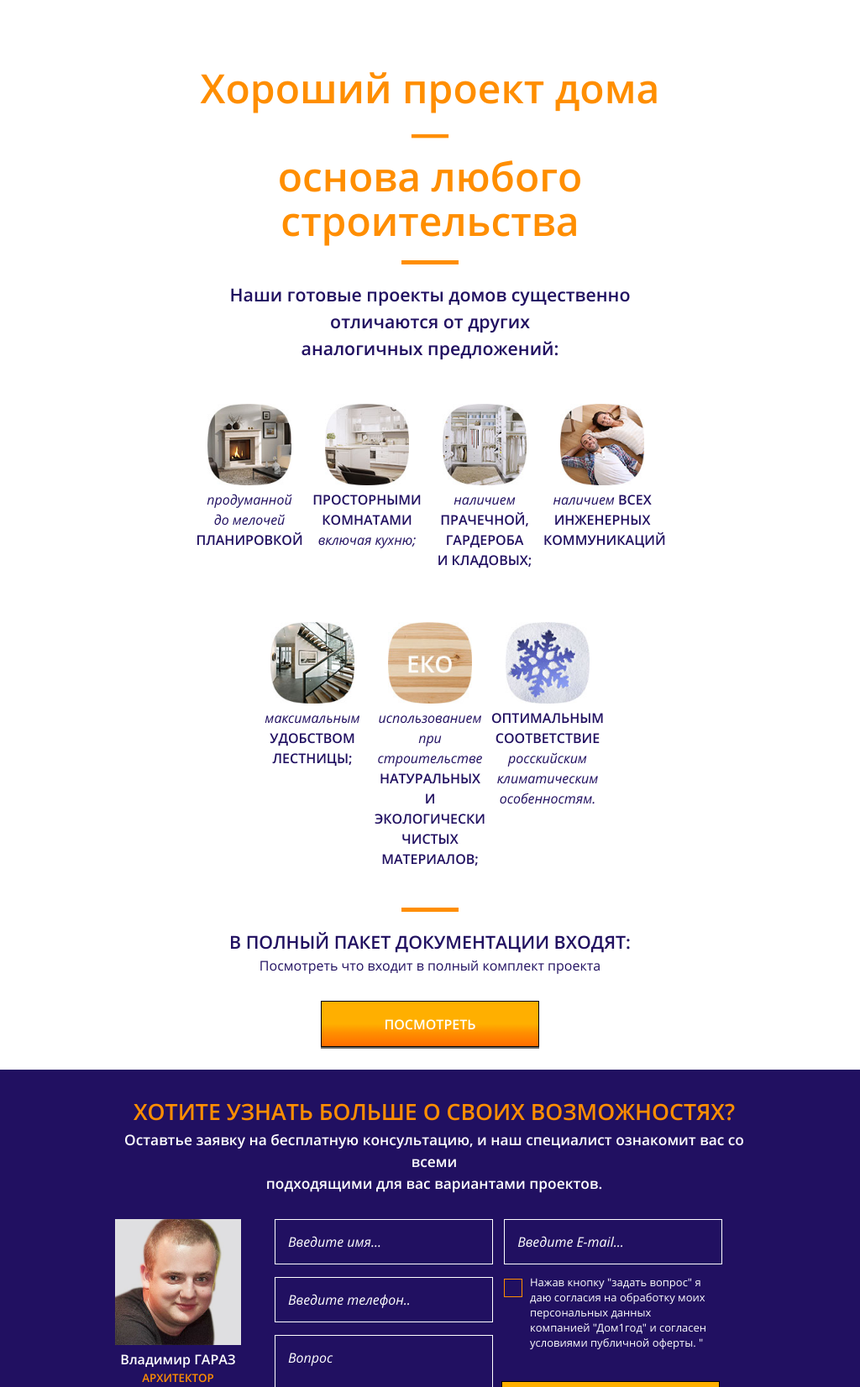
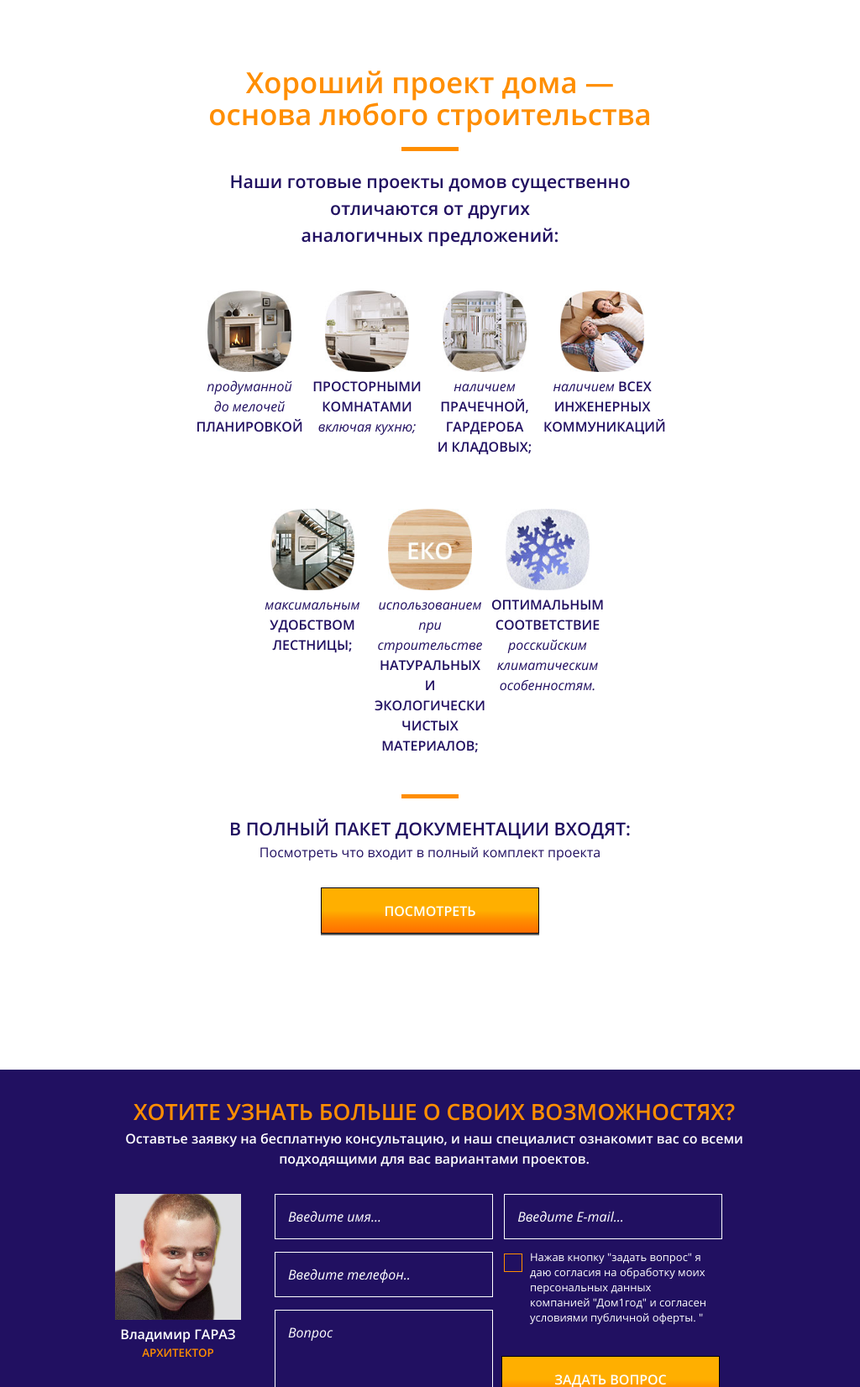
Before and after one commit to exxxar/landing-3, a plain HTML site: page index.html in a window 1024 px wide. Shown: the part 5511-7163 px from the top of the page at 84% size. Drawn offline with nearby package versions, Linux system fonts and the light colour scheme; files whose address does not match are found by name.

Commit message:
доблавение адаптива

```diff
--- a/css/style.scss
+++ b/css/style.scss
@@ -1605,6 +1605,10 @@ input {
 			width: 770px;
 		}
 		.sc-1 {
+
+			h1 {
+				font-size:26pt;
+			}
 			.group {
 				.item {
 					width: 140px;
@@ -1820,6 +1824,10 @@ input {
 			padding: 30px 0px 30px 10px;
 			.info {
 				width: 150px;
+			}
+
+			h2 {
+				font-size:12pt;
 			}
 			form {
 				width: 550px;
```
Also changed, not shown: css/style.css.
